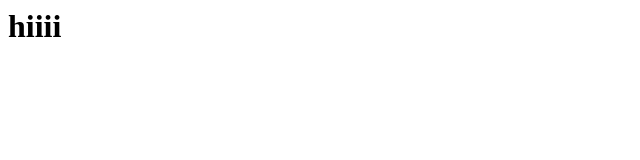
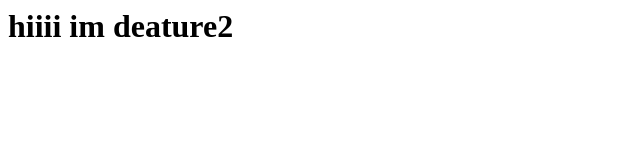
Before and after one commit to vishnupenuvarthi/githubone, a plain HTML site: page index.html in a window 1280 px wide. Shown: the whole page, without its empty margins (0-640 px from the left). Drawn offline with Linux system fonts and the light colour scheme.

Commit message:
feature 2

```diff
--- a/index.html
+++ b/index.html
@@ -1 +1 @@
-<h1>hiiii</h1>
+<h1>hiiii im deature2</h1>
```
